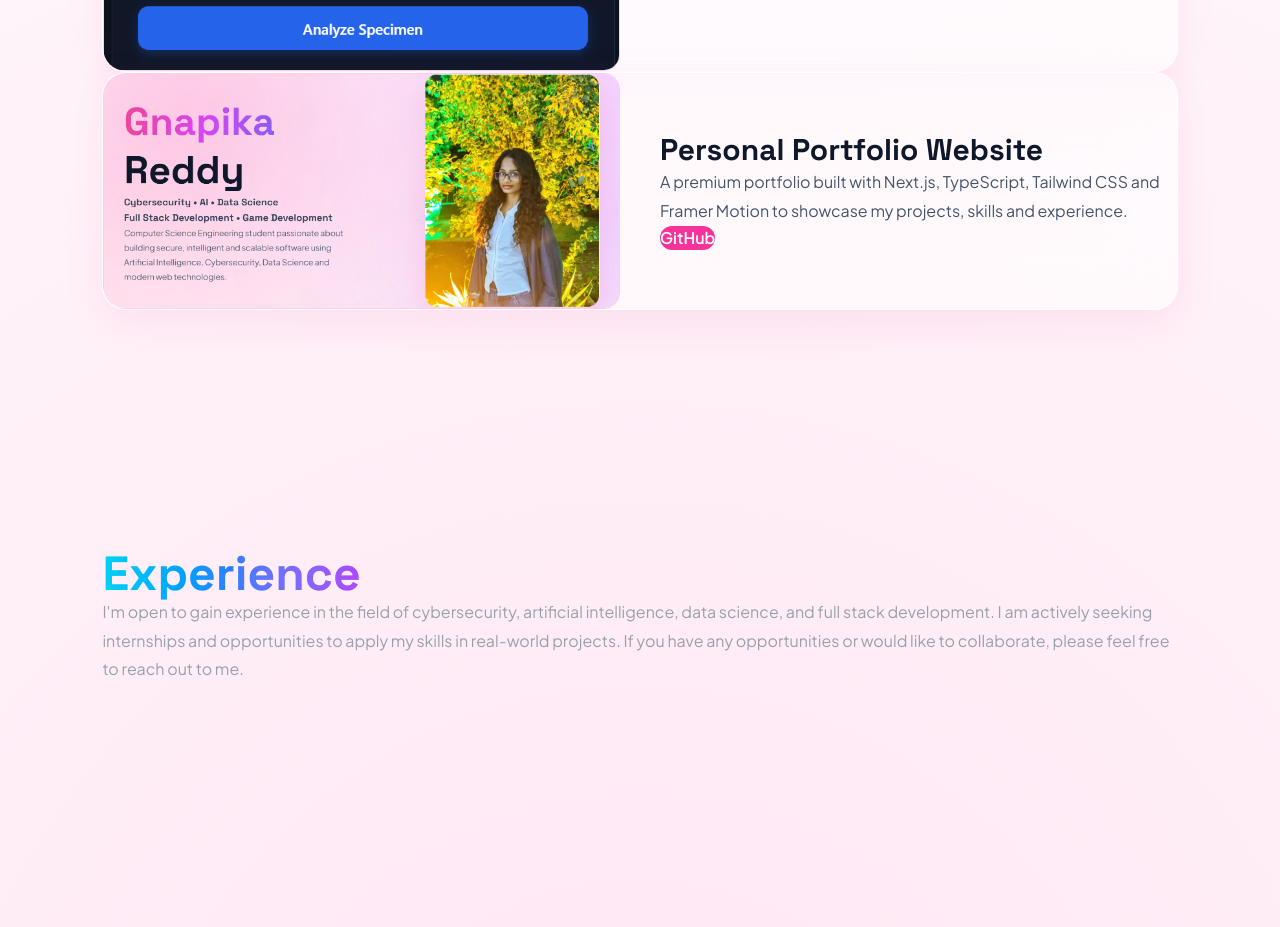
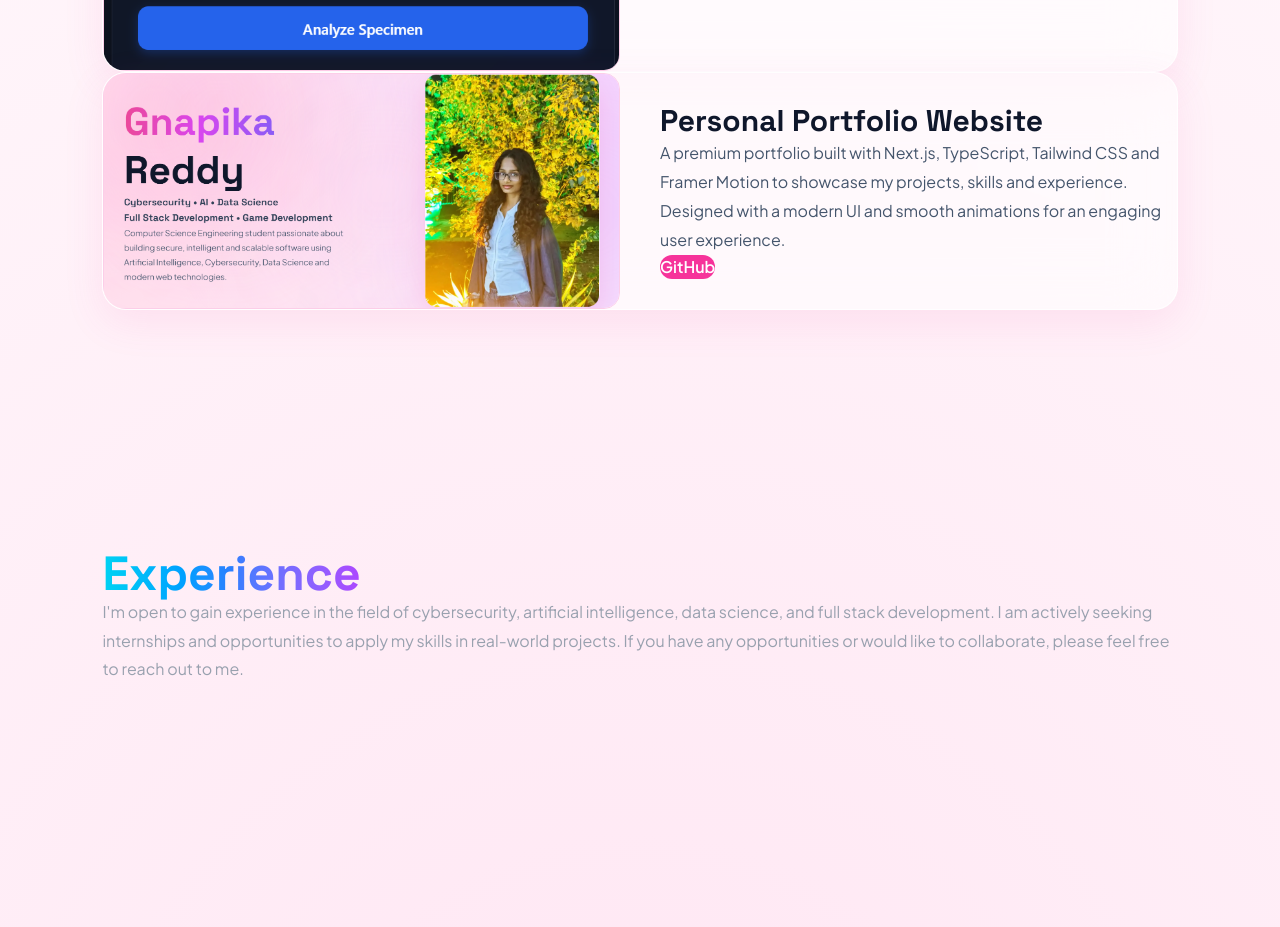
Before and after one commit to gnapiika/portfolio, a Next.js app: page / in a window 1280 px wide. Shown: the part 2800-3727 px from the top of the page. Built offline with nearby package versions, Linux system fonts and the light colour scheme.

Commit message:
Update Projects.tsx

```diff
--- a/components/sections/Projects.tsx
+++ b/components/sections/Projects.tsx
@@ -13,7 +13,7 @@ const projects = [
   {
     title: 'Personal Portfolio Website',
     description:
-      'A premium portfolio built with Next.js, TypeScript, Tailwind CSS and Framer Motion to showcase my projects, skills and experience.',
+      'A premium portfolio built with Next.js, TypeScript, Tailwind CSS and Framer Motion to showcase my projects, skills and experience. Designed with a modern UI and smooth animations for an engaging user experience.',
     image: '/images/projects/portfolio.png',
     github: 'https://github.com/gnapiika/portfolio',
     live: '',
```
